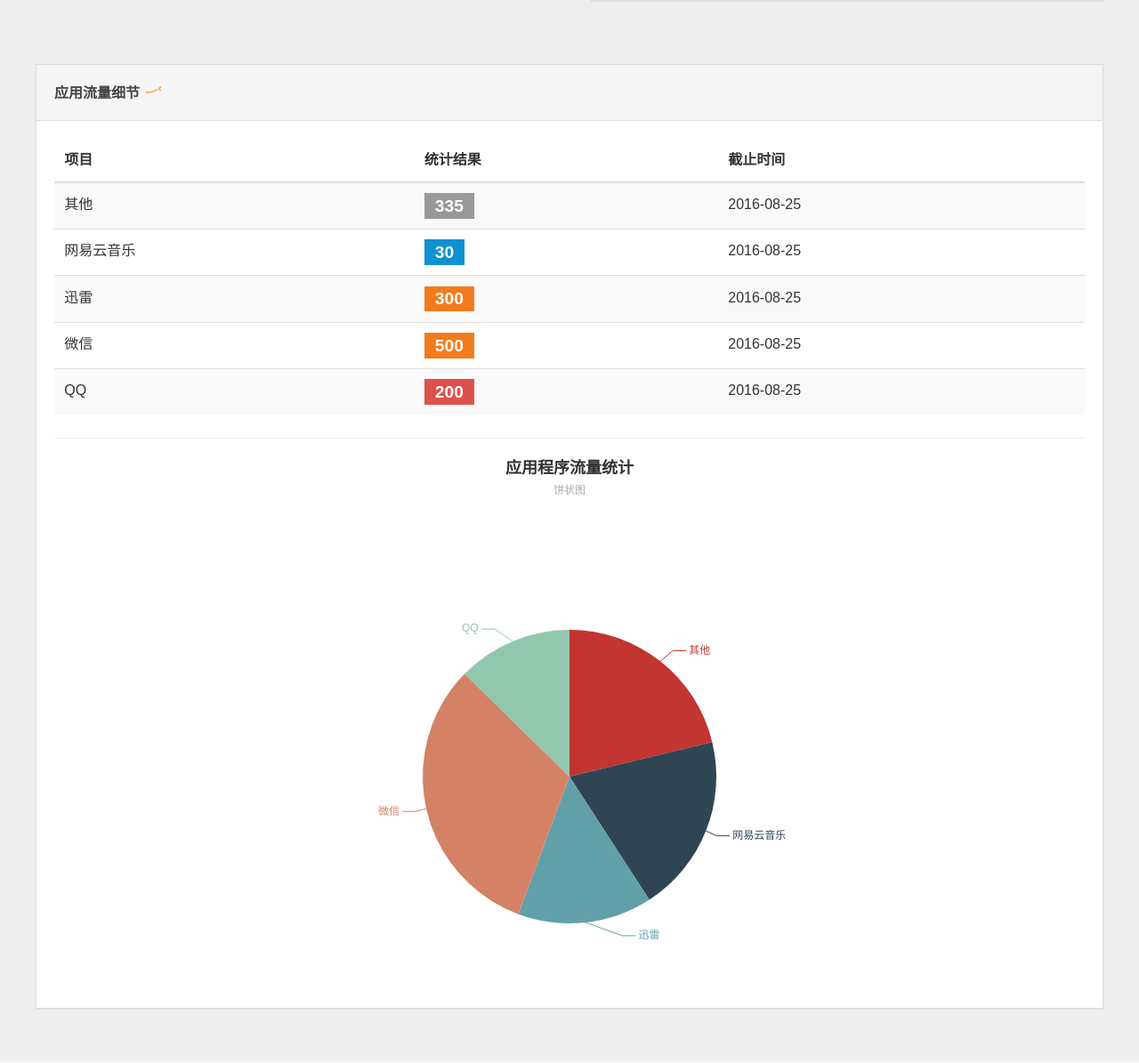
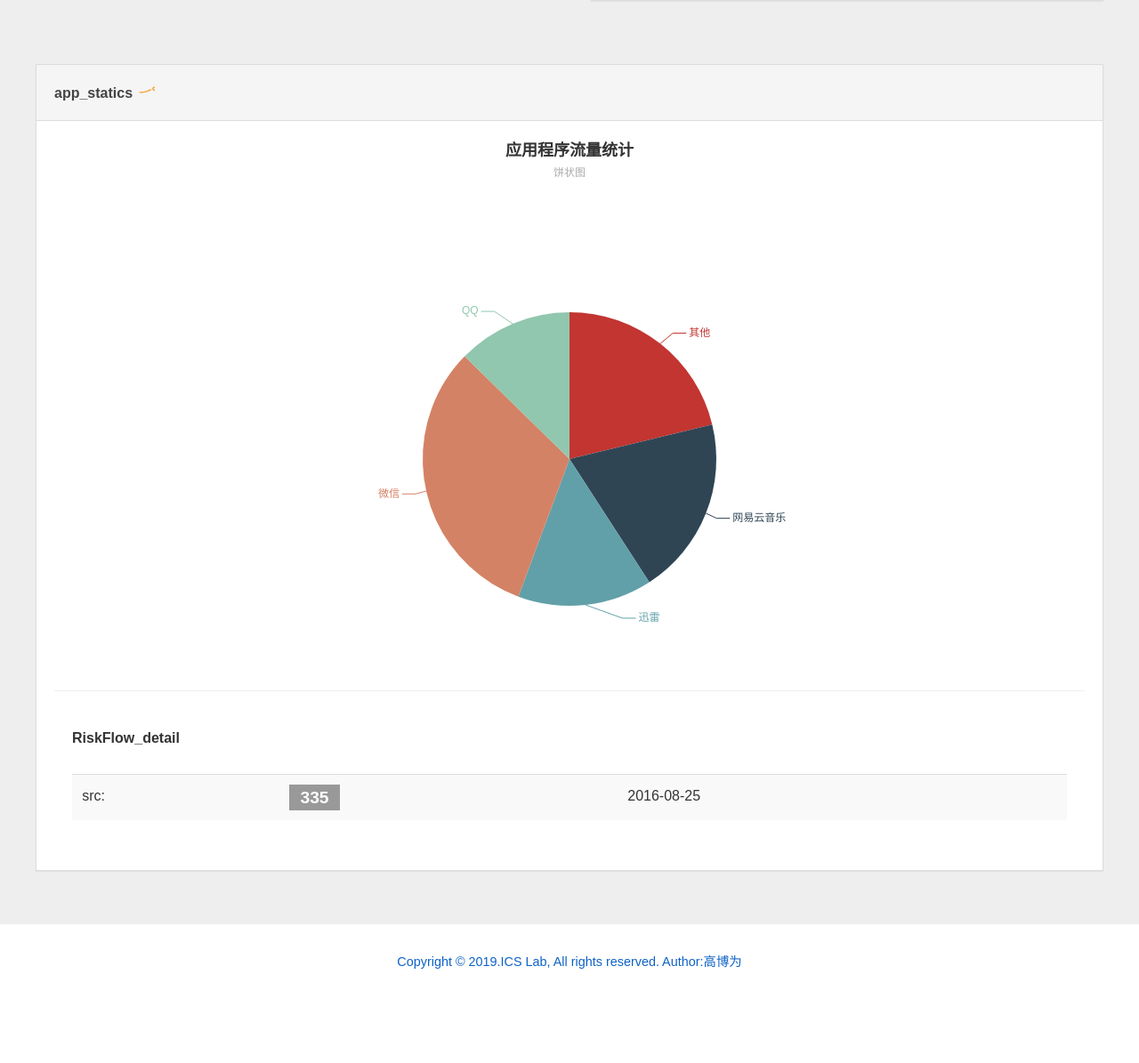
Before and after one commit to gomnitrix/ISC_Lab, a Django app: page /web/home in a window 1280 px wide. Shown: the part 924-2119 px from the top of the page at 89% size. After the commit the page ends 2013 px from the top, so only its background shows below. Run offline with Django 3.2, Linux system fonts and the light colour scheme; some libraries are stand-ins or nearby versions; some web fonts are replaced.

Commit message:
饼状图，表格

```diff
--- a/back_end/settings.py
+++ b/back_end/settings.py
@@ -11,10 +11,10 @@
 """
 
 import os
-
+import sys
 # Build paths inside the project like this: os.path.join(BASE_DIR, ...)
 BASE_DIR = os.path.dirname(os.path.dirname(os.path.abspath(__file__)))
-
+sys.path.insert(0, os.path.join(BASE_DIR, 'network'))
 
 # Quick-start development settings - unsuitable for production
 # See https://docs.djangoproject.com/en/2.2/howto/deployment/checklist/
--- a/network/data/dataset.py
+++ b/network/data/dataset.py
@@ -63,7 +63,7 @@
         if self.queue.empty():
             print("empty!!")
             time.sleep(3)
-        return self.queue.get()[0], "test"
+        return self.queue.get(), "test"
 
     def __len__(self):
         return self.queue.qsize()
--- a/network/models/BasicModel.py
+++ b/network/models/BasicModel.py
@@ -2,7 +2,7 @@
 
 import torch
 from torch import nn
-from config import root_path
+from network.config import root_path
 
 
 class BasicModel(nn.Module):
--- a/templates/index.html
+++ b/templates/index.html
@@ -39,6 +39,7 @@
 		window.rf = 0
 		window.blocked = 0
 		window.reset = 0
+		window.time = [0,1,2,3,4,5]
 	</script>
 	<script src="{% static 'js/sidebar.js' %}"></script>
 </head>
@@ -261,15 +262,26 @@
 						<div class="am-u-md-12">
 							<div class="am-panel am-panel-default">
 								<div class="am-panel-hd">
-									<figure class="icons"><strong><b>应用流量细节</b></strong>
+									<figure class="icons"><strong><b>app_statics</b></strong>
 										<canvas id="wind" width="20" height="20"></canvas>
 									</figure>
 								</div>
 								<div id="combo" class="am-panel-collapse am-collapse am-in">
 									<div class="am-panel-bd">
-										<div id="combo-main-content" render="true"></div>
+										<div id="combo-main-echarts" render="true"></div>
 										<hr />
-										<div id="combo-main-echarts" render="true"></div>
+                                         	<div class="am-panel-hd">
+									<figure class="icons"><strong><b>RiskFlow_detail</b></strong>
+										<canvas id="wind2" width="20" height="20"></canvas>
+									</figure>
+								</div>
+										<!--<div id="combo-main-content" render="true">-->
+                                             <div class="am-panel-hd">
+											<table id="tab1"width='100%' class='am-table am-table-bd am-table-bdrs am-table-striped am-table-hover'>
+            									<tbody><tr><td>src:</td><td><span class='am-badge am-badge-default'>335</span></td><td>2016-08-25</td>
+												</tr></tbody>
+											</table>
+										</div>
 									</div>
 								</div>
 							</div>
```
Also changed, not shown: static/demo.min.js.
